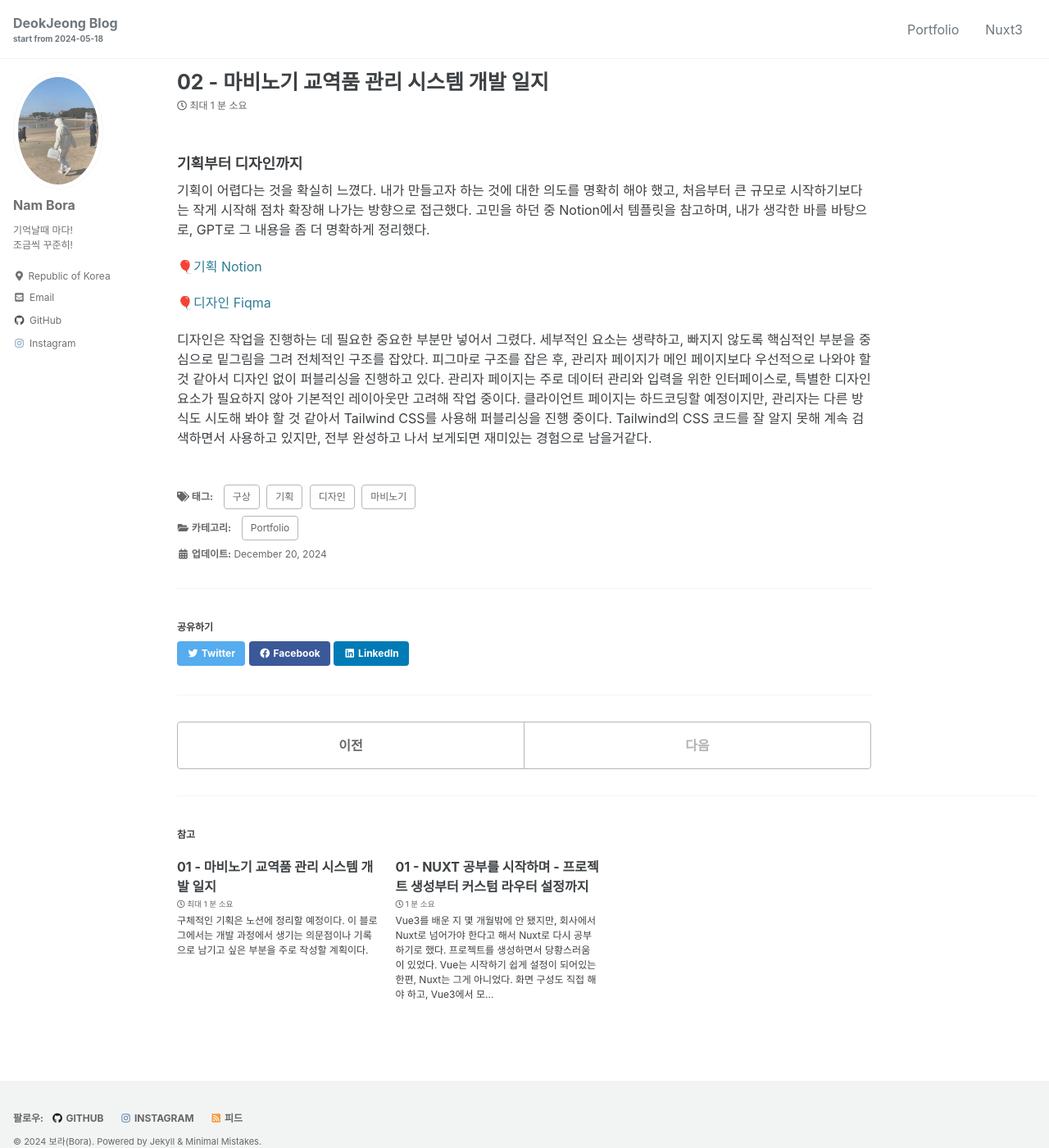
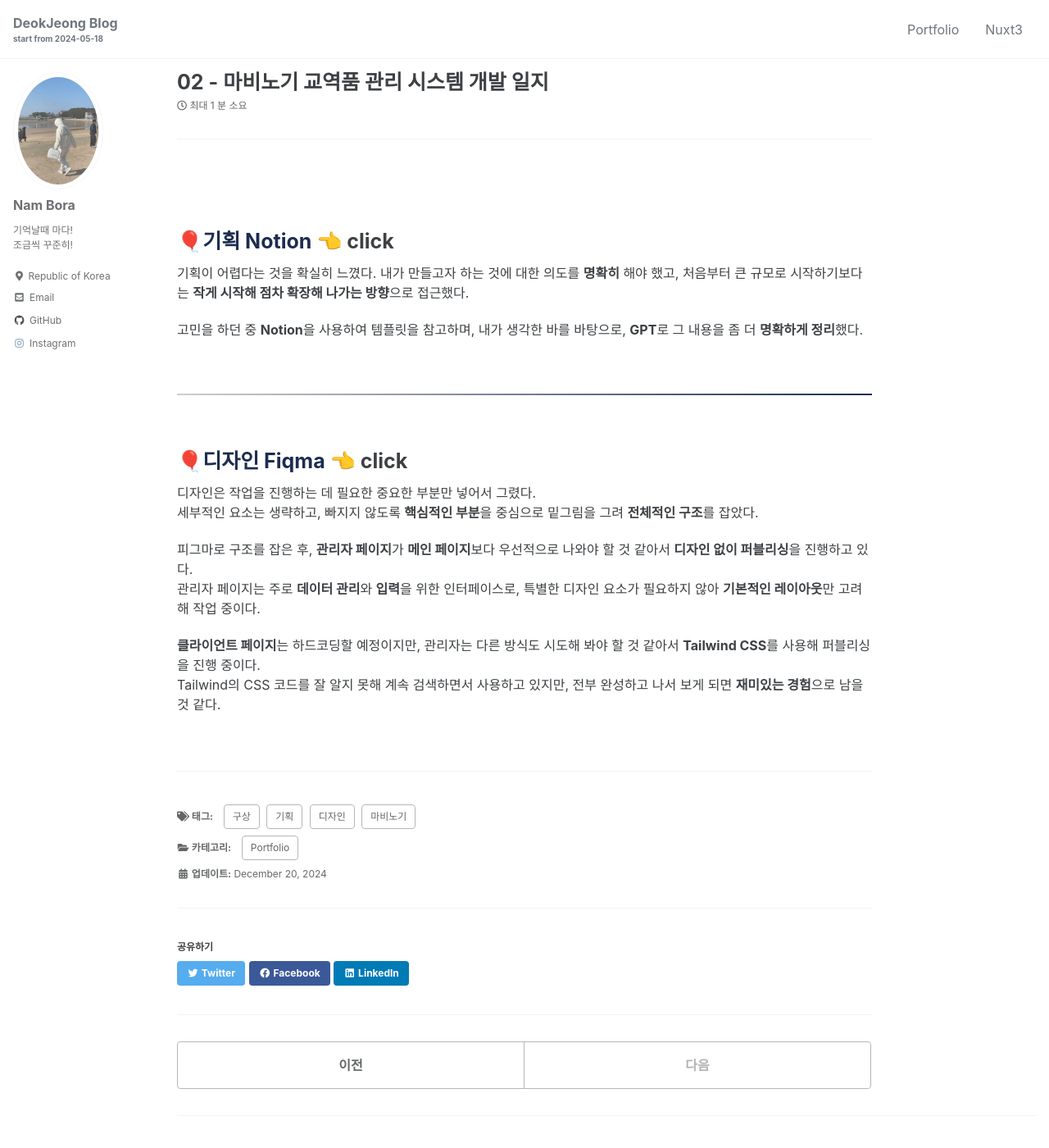
Before and after one commit to DeokJeong/deokjeong.github.io, a Jekyll site: the page built from _posts/Blog/Portfolio/2024-12-20-portfolio_02.md, in a window 1280 px wide and 1400 px high. Shown: the whole window at 82% size. Built offline with Jekyll 4.4.1, drawn with Linux system fonts in a browser that asks for light colours; cached includes are drawn as plain includes.

Commit message:
blog design add

```diff
--- a/_config.yml
+++ b/_config.yml
@@ -180,7 +180,7 @@ incremental: false
 # Markdown Processing
 kramdown:
   input: GFM
-  hard_wrap: false
+  hard_wrap: true
   auto_ids: true
   footnote_nr: 1
   entity_output: as_char
--- a/_posts/Blog/Portfolio/2024-12-20-portfolio_02.md
+++ b/_posts/Blog/Portfolio/2024-12-20-portfolio_02.md
@@ -10,19 +10,28 @@ tags:
   - 마비노기
 ---
 
+---
+&nbsp;
+&nbsp;
+&nbsp;
+# 🎈<a href="https://www.notion.so/1265ff4e6f9380548e4dec5919291874" style="color: #1d2d50;  text-decoration: none;" target="_blank">기획 Notion</a> 👈 click
+기획이 어렵다는 것을 확실히 느꼈다. 내가 만들고자 하는 것에 대한 의도를 **명확히** 해야 했고, 처음부터 큰 규모로 시작하기보다는 **작게 시작해 점차 확장해 나가는 방향**으로 접근했다.
 
-### 기획부터 디자인까지
-기획이 어렵다는 것을 확실히 느꼈다.
-내가 만들고자 하는 것에 대한 의도를 명확히 해야 했고, 처음부터 큰 규모로 시작하기보다는 작게 시작해 점차 확장해 나가는 방향으로 접근했다.
-고민을 하던 중 Notion에서 템플릿을 참고하며, 내가 생각한 바를 바탕으로, GPT로 그 내용을 좀 더 명확하게 정리했다.
+고민을 하던 중 **Notion**을 사용하여 템플릿을 참고하며, 내가 생각한 바를 바탕으로, **GPT**로 그 내용을 좀 더 **명확하게 정리**했다.
 
-🎈[기획 Notion](https://broadleaf-canopy-82c.notion.site/1265ff4e6f9380548e4dec5919291874)
+<br>
+<hr style="border: none; height: 2px; background: linear-gradient(to right,rgb(206, 206, 206), #1d2d50); margin: 20px 0;">
+<br>
 
-🎈[디자인 Fiqma](https://www.figma.com/proto/GwF1JZA1NvhthKdnm4pjMP/Untitled?node-id=30-671&t=xasOvnmGF71ZDDck-1&scaling=contain&content-scaling=fixed&page-id=17%3A1178)
+# 🎈<a href="https://www.figma.com/proto/GwF1JZA1NvhthKdnm4pjMP/Untitled?node-id=30-671&t=xasOvnmGF71ZDDck-1&scaling=contain&content-scaling=fixed&page-id=17%3A1178" style="color: #1d2d50;  text-decoration: none;" target="_blank">디자인 Fiqma</a> 👈 click
+디자인은 작업을 진행하는 데 필요한 중요한 부분만 넣어서 그렸다.
+세부적인 요소는 생략하고, 빠지지 않도록 **핵심적인 부분**을 중심으로 밑그림을 그려 **전체적인 구조**를 잡았다.
 
-디자인은 작업을 진행하는 데 필요한 중요한 부분만 넣어서 그렸다.
-세부적인 요소는 생략하고, 빠지지 않도록 핵심적인 부분을 중심으로 밑그림을 그려 전체적인 구조를 잡았다.
-피그마로 구조를 잡은 후, 관리자 페이지가 메인 페이지보다 우선적으로 나와야 할 것 같아서 디자인 없이 퍼블리싱을 진행하고 있다.
-관리자 페이지는 주로 데이터 관리와 입력을 위한 인터페이스로, 특별한 디자인 요소가 필요하지 않아 기본적인 레이아웃만 고려해 작업 중이다.
-클라이언트 페이지는 하드코딩할 예정이지만, 관리자는 다른 방식도 시도해 봐야 할 것 같아서 Tailwind CSS를 사용해 퍼블리싱을 진행 중이다.
-Tailwind의 CSS 코드를 잘 알지 못해 계속 검색하면서 사용하고 있지만, 전부 완성하고 나서 보게되면 재미있는 경험으로 남을거같다.
+피그마로 구조를 잡은 후, **관리자 페이지**가 **메인 페이지**보다 우선적으로 나와야 할 것 같아서 **디자인 없이 퍼블리싱**을 진행하고 있다.
+관리자 페이지는 주로 **데이터 관리**와 **입력**을 위한 인터페이스로, 특별한 디자인 요소가 필요하지 않아 **기본적인 레이아웃**만 고려해 작업 중이다.
+
+**클라이언트 페이지**는 하드코딩할 예정이지만, 관리자는 다른 방식도 시도해 봐야 할 것 같아서 **Tailwind CSS**를 사용해 퍼블리싱을 진행 중이다.
+Tailwind의 CSS 코드를 잘 알지 못해 계속 검색하면서 사용하고 있지만, 전부 완성하고 나서 보게 되면 **재미있는 경험**으로 남을 것 같다.
+<br><br>
+
+---
```
Also changed, not shown: other parts of _posts/Blog/Portfolio/2024-12-20-portfolio_02.md (+1 -1 lines), _posts/Blog/Portfolio/2024-10-25-portfolio_01.md (+1 -1 lines).
